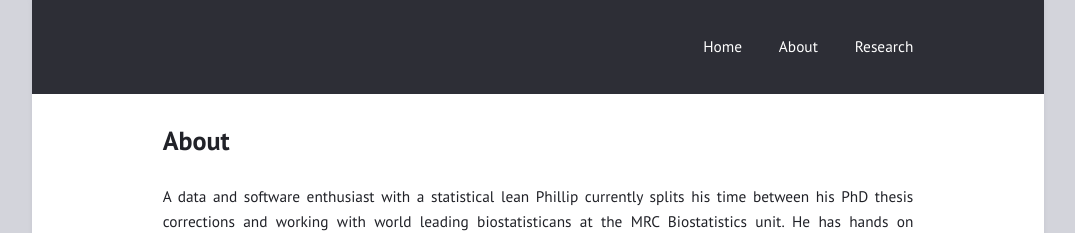
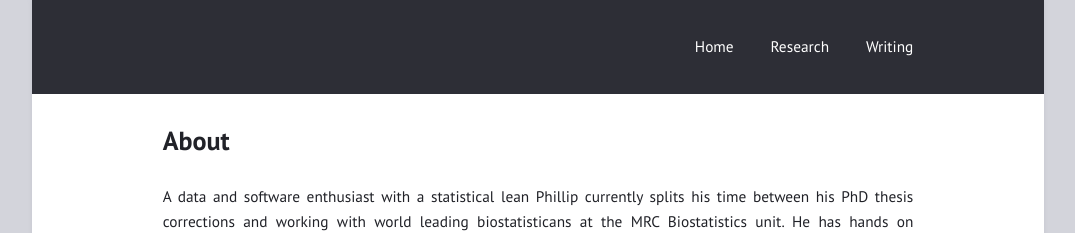
Before and after one commit to phillipcrout/phillipcrout.github.io, a Jekyll site: the page built from About.md, in a window 1280 px wide. Shown: the top 233 px of the page, without its empty margins (102-1177 px from the left). Built offline with Jekyll 4.4.1, drawn with Linux system fonts in a browser that asks for light colours.

Commit message:
getting started on some changes

```diff
--- a/_config.yml
+++ b/_config.yml
@@ -1,6 +1,6 @@
 title: ""
 author: "Phillip Crout"
-description: 'Phillip Crout, 2023'
+description: "Phillip Crout, 2023"
 permalink: /:title/
 lang: "en"
 excerpt_separator: "\n\n\n"
@@ -8,26 +8,33 @@ date_format: "%B %d, %Y"
 
 # Layout
 
-show_excerpts: false        # show article excerpts on the home page
-show_frame: true           # adds a gray frame to the site
-show_sidebar: false        # show a sidebar instead of the usual header
-minimal: false             # use a dark header
+show_excerpts: false # show article excerpts on the home page
+show_frame: true # adds a gray frame to the site
+show_sidebar: false # show a sidebar instead of the usual header
+minimal: true # use a dark header
 
 # Menu
 
-navigation:                # accepts {file, title, url, icon, sidebaricon}
-  - {file: "index.md"}
-  - {file: "About.md"}
-  - {file: "research.md"}
-
-external:                  # shows a footer with social links - for available icons see fontawesome.com/icons
-  - {title: Linkedin, icon: linkedin, url: "https://www.linkedin.com/in/phillip-crout-38490556/"}
-  - {title: Github, icon: github, url: "https://github.com/pc494"}
-  - {title: Google Scholar, icon: graduation-cap, url: "https://scholar.google.com/citations?user=ptaMzOkAAAAJ&hl=en"}
+navigation: # accepts {file, title, url, icon, sidebaricon}
+  - { file: "index.md" }
+  - { file: "research.md" }
+  - { file: "blog.html" }
+external: # shows a footer with social links - for available icons see fontawesome.com/icons
+  - {
+      title: Linkedin,
+      icon: linkedin,
+      url: "https://www.linkedin.com/in/phillip-crout-38490556/",
+    }
+  - { title: Github, icon: github, url: "https://github.com/pc494" }
+  - {
+      title: Google Scholar,
+      icon: graduation-cap,
+      url: "https://scholar.google.com/citations?user=ptaMzOkAAAAJ&hl=en",
+    }
 
 comments:
 #  disqus_shortname: ""    # see https://disqus.com/
 #  isso_domain: ""         # see https://posativ.org/isso/
 
 plugins:
- - jekyll-feed
+  - jekyll-feed
--- a/blog.html
+++ b/blog.html
@@ -1,5 +1,6 @@
 ---
-title: "Default Blog Posts (why are you here?)"
+title: "Writing"
+permalink: "/writing"
 layout: default
 ---
 
```
Also changed, not shown: index.md (+1 -0 lines).
